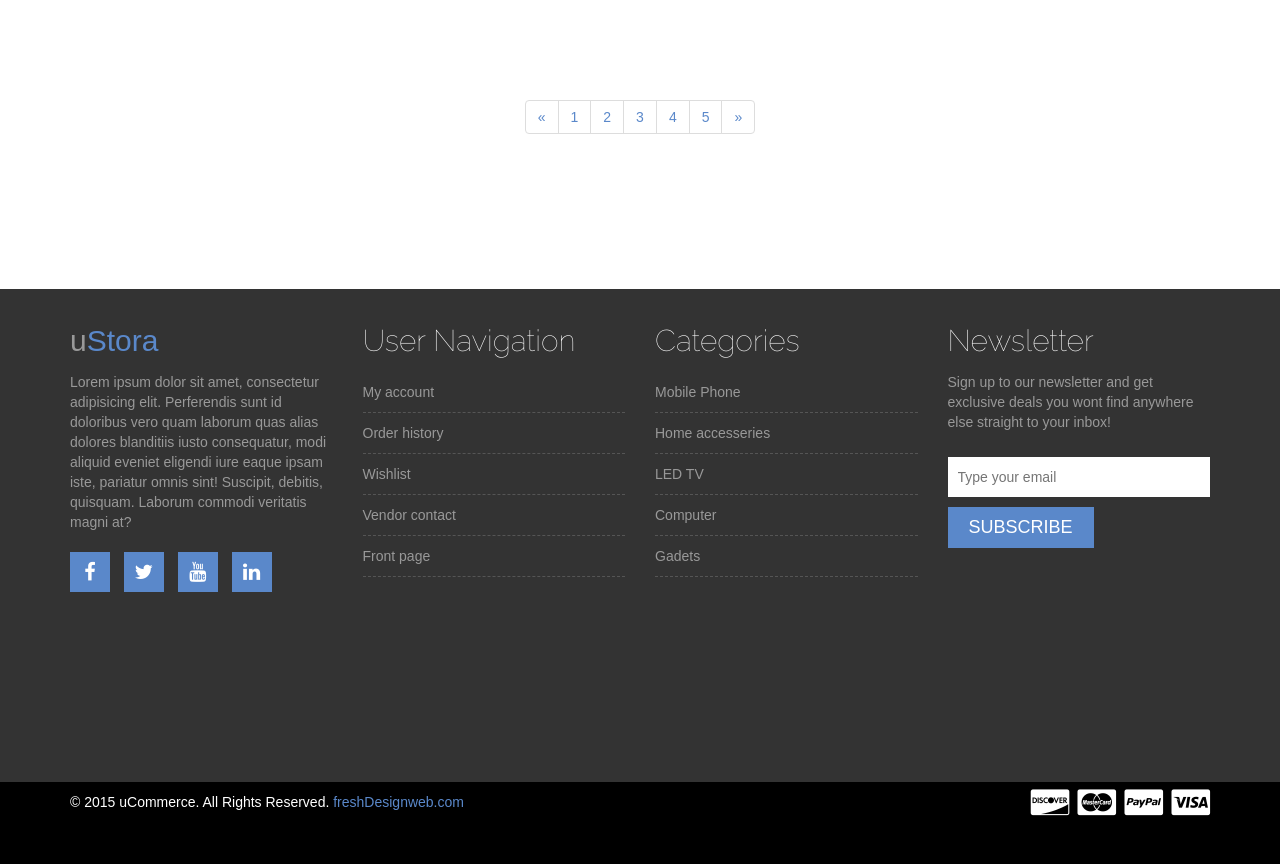
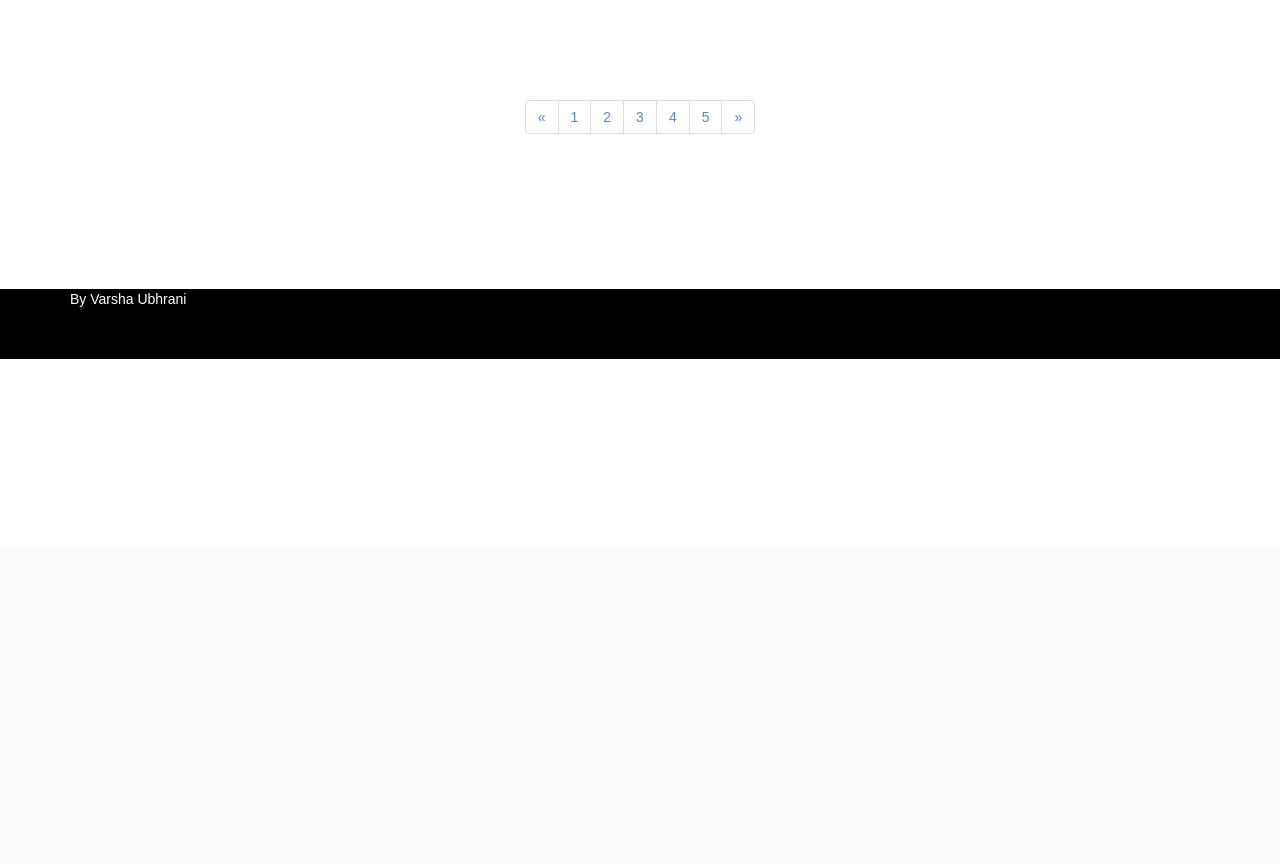
Before and after one commit to Varsha279/ShoppingCart, a PHP site: page /shop.php in a window 1280 px wide. Shown: the part 254-1118 px from the top of the page. After the commit the page ends 613 px from the top, so only its background shows below. Run offline with PHP 8.4, Linux system fonts and the light colour scheme; data that the repository does not hold is empty; some libraries are stand-ins or nearby versions.

Commit message:
Shop.php changed

```diff
--- a/shop.php
+++ b/shop.php
@@ -179,78 +179,12 @@ require 'common.php';
     </div>
 
 
-    <div class="footer-top-area">
-        <div class="zigzag-bottom"></div>
-        <div class="container">
-            <div class="row">
-                <div class="col-md-3 col-sm-6">
-                    <div class="footer-about-us">
-                        <h2>u<span>Stora</span></h2>
-                        <p>Lorem ipsum dolor sit amet, consectetur adipisicing elit. Perferendis sunt id doloribus vero quam laborum quas alias dolores blanditiis iusto consequatur, modi aliquid eveniet eligendi iure eaque ipsam iste, pariatur omnis sint! Suscipit, debitis, quisquam. Laborum commodi veritatis magni at?</p>
-                        <div class="footer-social">
-                            <a href="#" target="_blank"><i class="fa fa-facebook"></i></a>
-                            <a href="#" target="_blank"><i class="fa fa-twitter"></i></a>
-                            <a href="#" target="_blank"><i class="fa fa-youtube"></i></a>
-                            <a href="#" target="_blank"><i class="fa fa-linkedin"></i></a>
-                        </div>
-                    </div>
-                </div>
 
-                <div class="col-md-3 col-sm-6">
-                    <div class="footer-menu">
-                        <h2 class="footer-wid-title">User Navigation </h2>
-                        <ul>
-                            <li><a href="">My account</a></li>
-                            <li><a href="">Order history</a></li>
-                            <li><a href="">Wishlist</a></li>
-                            <li><a href="">Vendor contact</a></li>
-                            <li><a href="">Front page</a></li>
-                        </ul>
-                    </div>
-                </div>
-
-                <div class="col-md-3 col-sm-6">
-                    <div class="footer-menu">
-                        <h2 class="footer-wid-title">Categories</h2>
-                        <ul>
-                            <li><a href="">Mobile Phone</a></li>
-                            <li><a href="">Home accesseries</a></li>
-                            <li><a href="">LED TV</a></li>
-                            <li><a href="">Computer</a></li>
-                            <li><a href="">Gadets</a></li>
-                        </ul>
-                    </div>
-                </div>
-
-                <div class="col-md-3 col-sm-6">
-                    <div class="footer-newsletter">
-                        <h2 class="footer-wid-title">Newsletter</h2>
-                        <p>Sign up to our newsletter and get exclusive deals you wont find anywhere else straight to your inbox!</p>
-                        <div class="newsletter-form">
-                            <input type="email" placeholder="Type your email">
-                            <input type="submit" value="Subscribe">
-                        </div>
-                    </div>
-                </div>
-            </div>
-        </div>
-    </div>
     <div class="footer-bottom-area">
         <div class="container">
             <div class="row">
                 <div class="col-md-8">
-                    <div class="copyright">
-                       <p>&copy; 2015 uCommerce. All Rights Reserved. <a href="http://www.freshdesignweb.com" target="_blank">freshDesignweb.com</a></p>
-                    </div>
-                </div>
-
-                <div class="col-md-4">
-                    <div class="footer-card-icon">
-                        <i class="fa fa-cc-discover"></i>
-                        <i class="fa fa-cc-mastercard"></i>
-                        <i class="fa fa-cc-paypal"></i>
-                        <i class="fa fa-cc-visa"></i>
-                    </div>
+                   <p>By Varsha Ubhrani</p>
                 </div>
             </div>
         </div>
```
